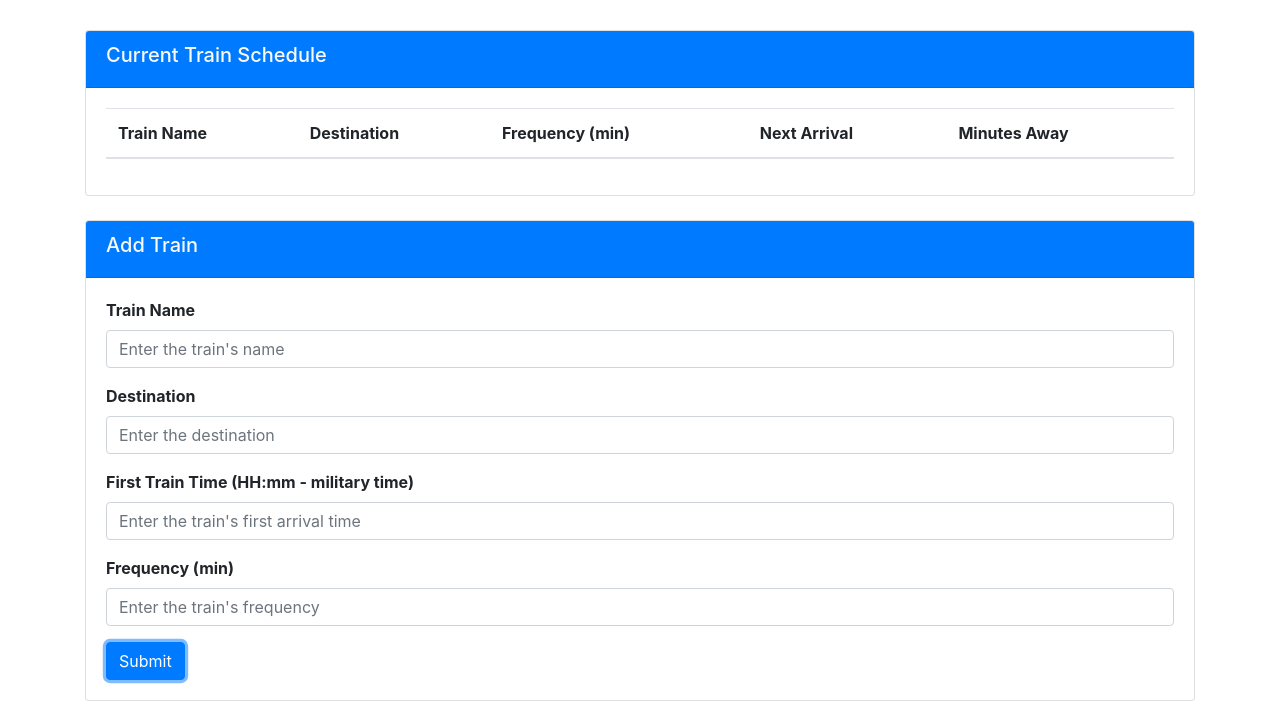
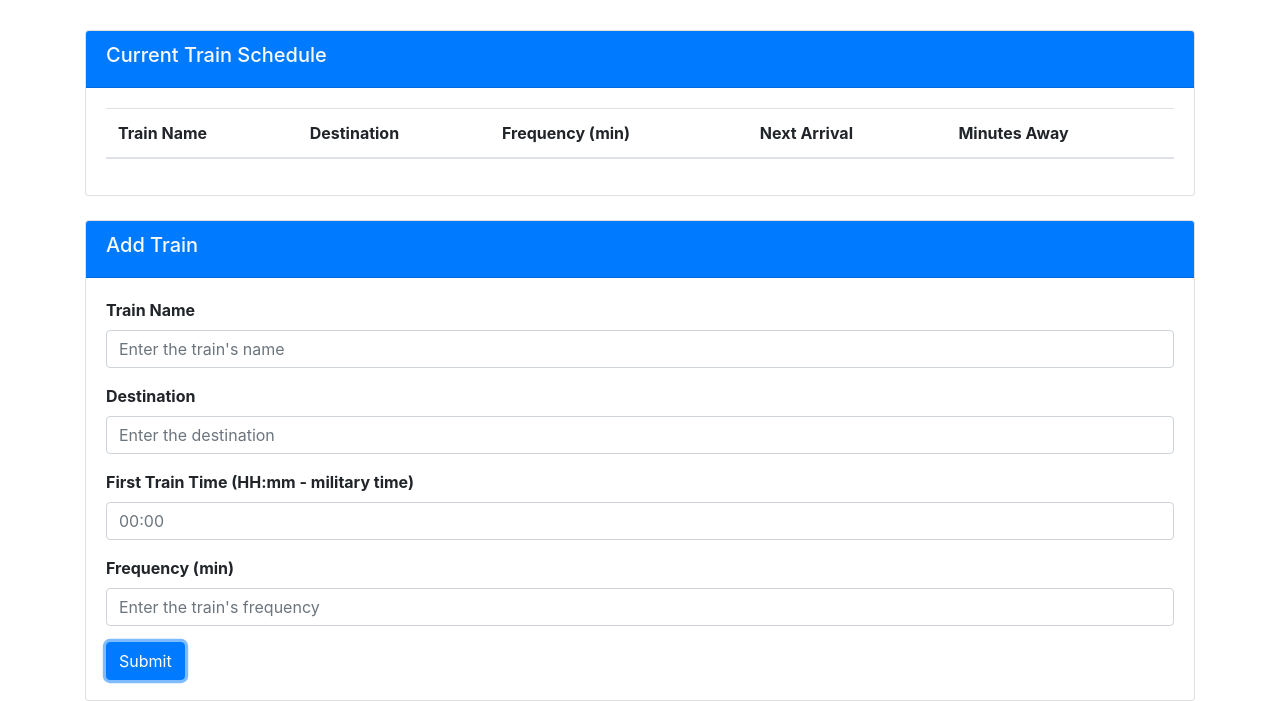
Before and after one commit to melher39/TrainScheduler, a plain HTML site: page index.html in a window 1280 px wide. Both pictures are taken after typing "Sample", "Sample", "Sample", "5" into the empty fields and a click on the button "Submit". Shown: the part 205-906 px from the top of the page. Drawn offline with nearby package versions, Linux system fonts and the light colour scheme; no server answers.

Commit message:
site working. need to clean up the code

```diff
--- a/assets/javascript/logic.js
+++ b/assets/javascript/logic.js
@@ -23,6 +23,8 @@ var trainFrequency = "";
 // when the user clicks on the submit button...
 $("#submit-button").on("click", function(event){
 
+
+
     // prevent the button from refreshing the page
     event.preventDefault();
 
@@ -31,6 +33,13 @@ $("#submit-button").on("click", function(event){
     destination = $("#train-destination").val().trim();
     firstTrainTime = $("#train-time").val().trim();
     trainFrequency = $("#train-frequency").val().trim();
+
+    if (trainName == "" || destination =="" || firstTrainTime == "" || trainFrequency =="") {
+        alert("All fields are required. Please fill the entire form.");
+
+    }
+
+    else{
 
     // test
     console.log(trainName);
@@ -58,8 +67,8 @@ $("#submit-button").on("click", function(event){
     var nextTrain = moment().add(minutesTilNextTrain, "minutes");
     console.log("next train will arrive:" + nextTrain);
 
-    // next train will arrive at this time in hour format
-    var arrivalTime = moment(nextTrain).format("hh:mm");
+    // next train will arrive at this time in hour format and AM/PM
+    var arrivalTime = moment(nextTrain).format("hh:mm A");
     console.log("this is the final time:" + arrivalTime);
 
 
@@ -73,11 +82,15 @@ $("#submit-button").on("click", function(event){
         frequency: trainFrequency
     });
 
+    alert("Train successfully added!");
+
     // clear the input forms for the next train to be added
     $("#train-name").val("");
     $("#train-destination").val("");
     $("#train-time").val("");
     $("#train-frequency").val("");
+
+}
 
 });
 
--- a/index.html
+++ b/index.html
@@ -80,7 +80,7 @@
 
                     <div class="form-group">
                         <label class="sub-header">First Train Time (HH:mm - military time)</label>
-                        <input type="text" class="form-control" id="train-time" placeholder="Enter the train's first arrival time">
+                        <input type="text" class="form-control" id="train-time" placeholder="00:00">
                     </div>
 
                     <div class="form-group">
```
